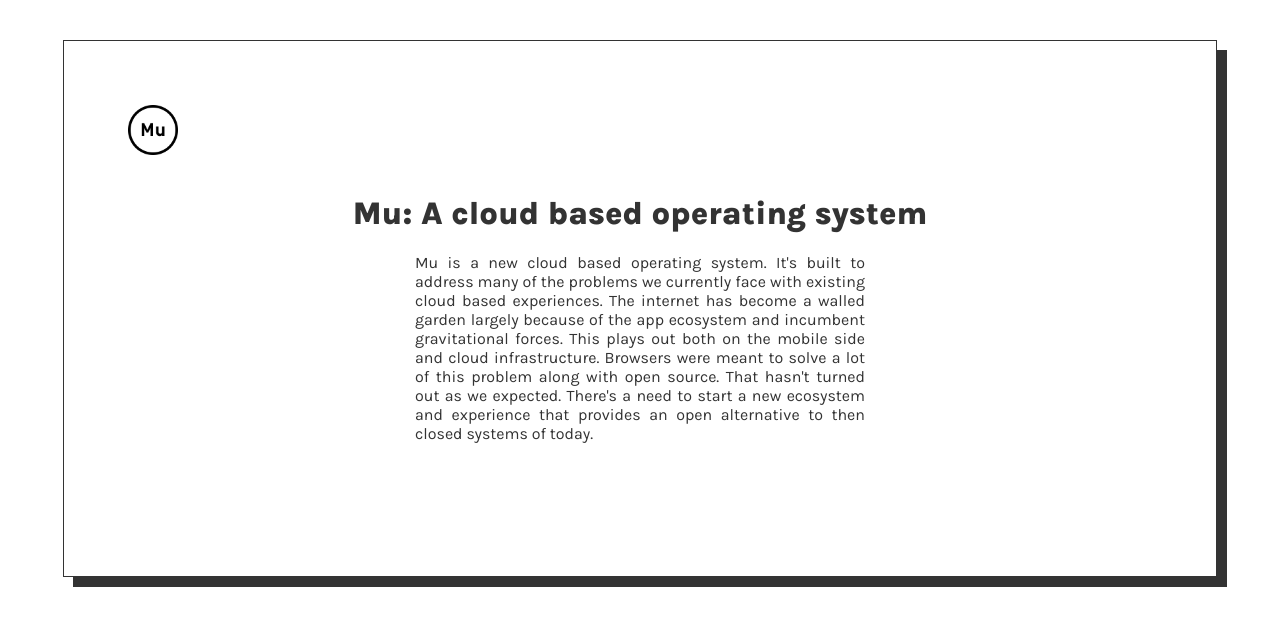
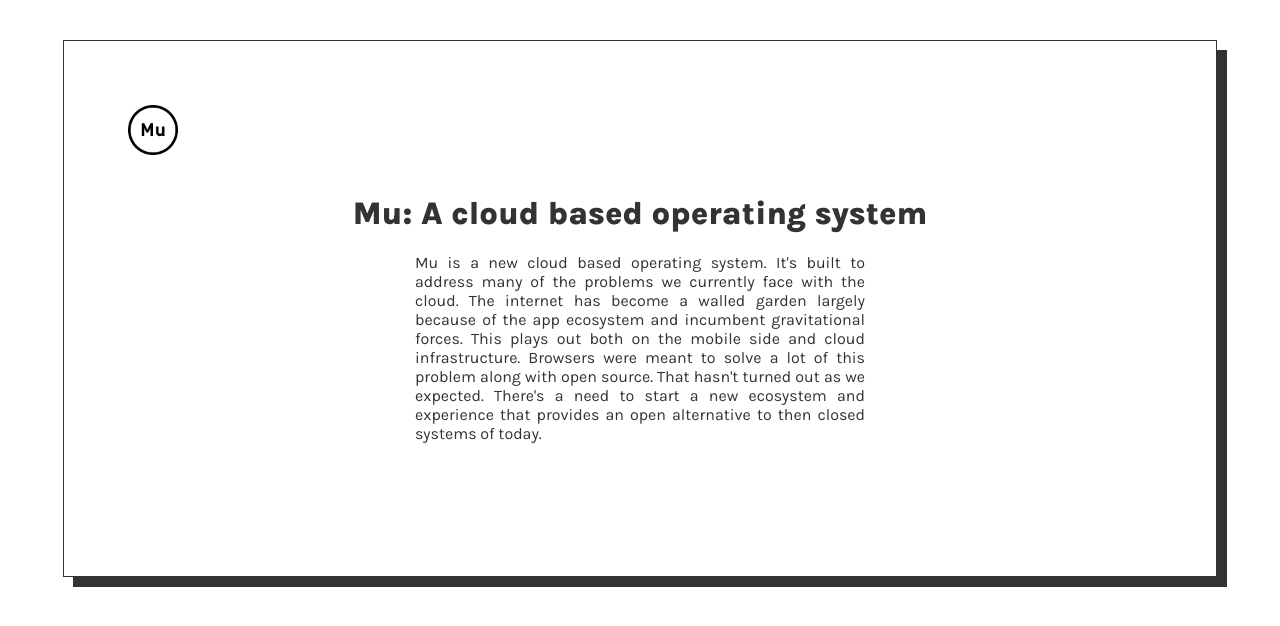
Before and after one commit to muxyz/website, a Jekyll site: the page built from index.md, in a window 1280 px wide. Shown: the top 626 px of the page. Built offline with Jekyll 4.4.1, drawn with Linux system fonts in a browser that asks for light colours.

Commit message:
Update index.md

```diff
--- a/index.md
+++ b/index.md
@@ -6,7 +6,7 @@ title: "Mu: A cloud based operating system"
 <div id="abstract">
 Mu is a new cloud based operating system.
 It's built to address many of the problems we
-currently face with existing cloud based experiences.
+currently face with the cloud.
 The internet has become a walled garden largely because
 of the app ecosystem and incumbent gravitational forces.
 This plays out both on the mobile side and cloud infrastructure.
```
